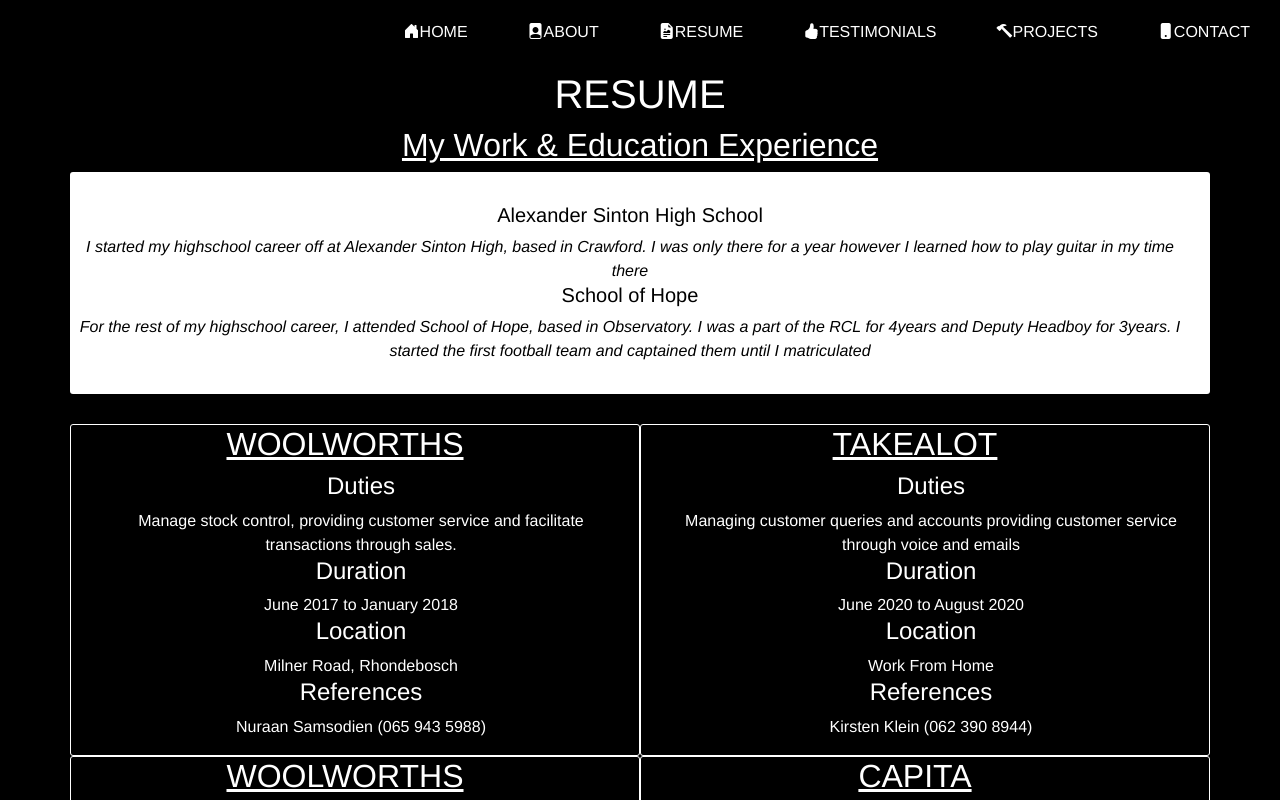
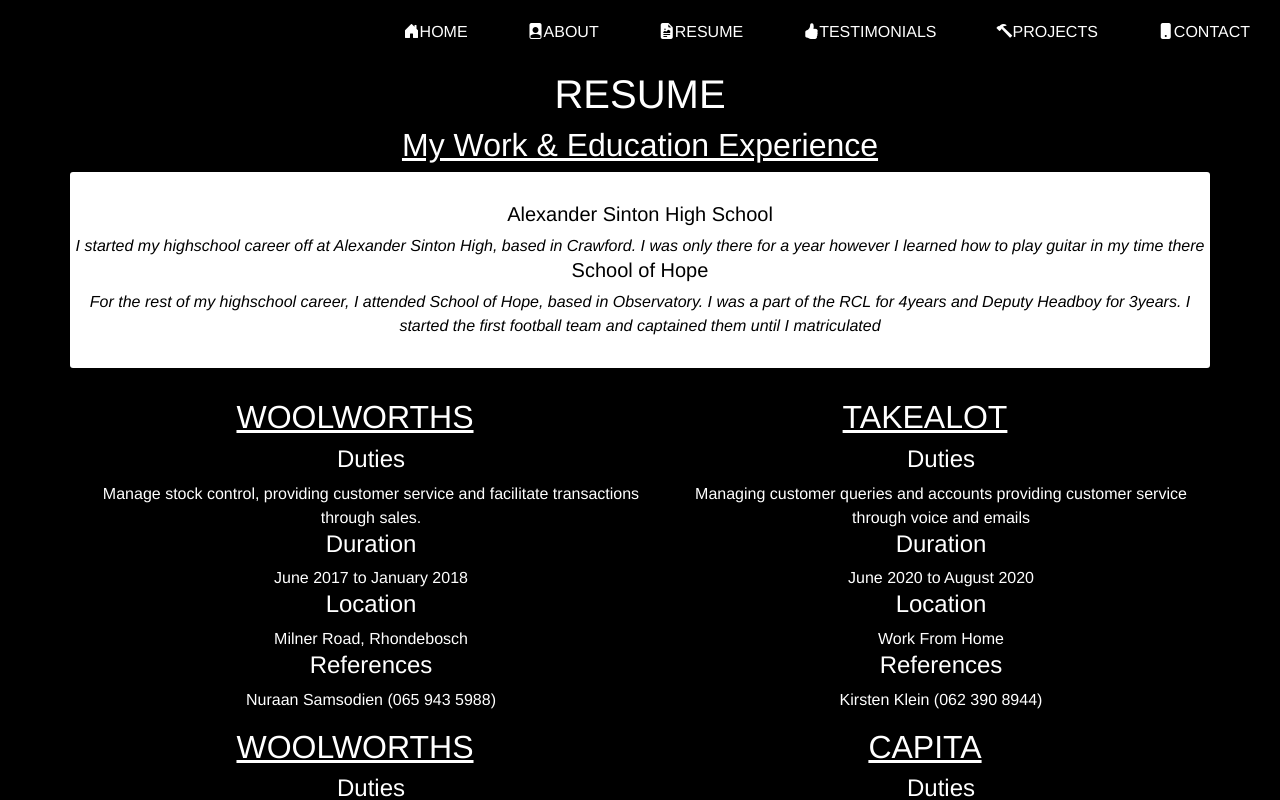
Before and after one commit to Tempestfury11/Vue_Project, a Vue app: page /resume in a window 1280 px wide. Shown: the top 800 px of the page. Built offline with nearby package versions, Linux system fonts and the light colour scheme.

Commit message:
touch up

```diff
--- a/src/components/Cards.vue
+++ b/src/components/Cards.vue
@@ -4,7 +4,7 @@
       <div class="row">
         <div
           class="col-md-4 col-lg-4 col-12"
-          v-for="item in AboutArray"
+          v-for="item in ProjectsArray"
           :key="item.id"
         >
           <section class="card-content">
@@ -44,7 +44,7 @@
 export default {
   data() {
     return {
-      AboutArray: [
+      ProjectsArray: [
         {
           id: 1,
           icon: "https://i.postimg.cc/rwpfW4TP/Screenshot-2022-07-22-144319.png",
@@ -117,20 +117,17 @@
 <style scoped>
 #project-img {
   object-fit: cover;
-  /* aspect-ratio: 1; */
 }
 .card-content {
   margin: 50px auto 50px;
   display: grid;
-  /* grid-template-columns: repeat(auto-fit, minmax(350px, 1fr)); */
-  grid-gap: 20px;
+ grid-gap: 20px;
 }
 
 .card-content .card {
   position: relative;
   margin: 0 auto;
   width: 285px !important;
-  /* width: 350px !important; */
   width: fit-content;
   background: white;
   color: #00a5ff;
--- a/src/views/AboutView.vue
+++ b/src/views/AboutView.vue
@@ -5,7 +5,7 @@
         <br>
         <div class="row">
           <div class="col-md-4">
-            <img class="img-fluid" src="https://i.postimg.cc/4dZrtdx2/suit.jpg"
+            <img class="img-fluid" src="https://i.postimg.cc/sx9FKkBV/Marshalino-2.jpg"
               alt="aboutmeimage"/>
           </div>
           <div id="abouttext" class="col-md-8">
@@ -15,7 +15,7 @@
               <br>
               When I attended school I founded the first football team named Hope United and captained them until I matriculated. I also participated in athletics, getting my colors thrice for sprinting and long distance. I was also part of the chess team and RCL where I was deputy headboy for 3years.
               <br>
-                I have been working since the age of 16. Once I passed matric I got my first 9-5 job and have worked for various different companies; you may find out more about that on my resume page. Technology has always been an interest of mine growing up. So once I heard about lifechoices and the opportunities they offered, I jumped at it. You may check out my projects in the project page
+                I have been working since the age of 16. Once I passed matric I got my first 9-5 job and have worked for various different companies, you may find out more about that on my resume page. Technology has always been an interest of mine growing up. So once I heard about lifechoices and the opportunities they offered, I jumped at it. You may check out my projects in the project page
             </p>
           <p>Contact Number : 0618445578</p>
           <p>Email Address : Swiftyblue11@gmail.com</p>
--- a/src/views/ResumeView.vue
+++ b/src/views/ResumeView.vue
@@ -102,9 +102,9 @@
   align-items: center;
 }
 .cards{
-  border: 1px solid white;
-  border-radius: 3px;
-  padding: 0 20px 0 0;
+  align-items: center;
+  text-align: center;
+  justify-content: center;
 }
 ul{
   list-style: none;
--- a/src/views/TestimonialsView.vue
+++ b/src/views/TestimonialsView.vue
@@ -90,7 +90,7 @@
           <div class="details">
             <h2>Monique Dampies</h2>
             <span>Peer</span>
-            <h2>Moniquedampies1861@gmail.com</h2>
+            <h2>Moniquedampies@gmail.com</h2>
           </div>
         </div>
       </div>
@@ -164,7 +164,7 @@
 .testimonial {
   margin: 50px auto 100px;
   display: grid;
-  grid-template-columns: repeat(auto-fit, minmax(350px, 1fr));
+  grid-template-columns: repeat(auto-fit, minmax(250px, 1fr));
   grid-gap: 20px;
 }
 .testimonial .card {
```
